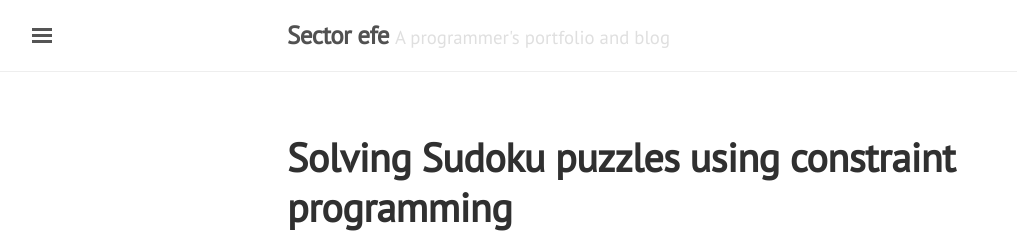
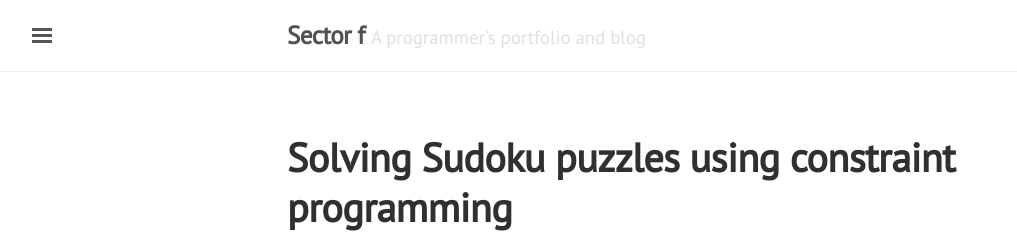
Before and after one commit to defvol/portafolio, a Jekyll site: the page built from index.html, in a window 1280 px wide. Shown: the top 233 px of the page, without its empty margins (3-1020 px from the left). Built offline with Jekyll 4.4.1, drawn with Linux system fonts in a browser that asks for light colours; nearby versions of some CDN libraries; the list of posts is cut into pages by our own code.

Commit message:
Update domain

```diff
--- a/CNAME
+++ b/CNAME
@@ -1 +1 @@
-sector-efe.net
+sector-f.net
--- a/_config.yml
+++ b/_config.yml
@@ -1,13 +1,13 @@
-title: Sector efe
+title: Sector f
 tagline: "A programmer's portfolio and blog"
-email: rod@sector-efe.net
+email: rod@sector-f.net
 description: >- # this means to ignore newlines until "baseurl:"
   Personal website for Rod* Wilhelmy A.K.A. defvol (formerly rodowi).
   Here you'll find my portfolio and some technical blog posts.
   Hope you enjoy it.
   Peace.
 baseurl: "" # the subpath of your site, e.g. /blog
-url: "http://sector-efe.net"
+url: "http://sector-f.net"
 twitter_username: defvol
 github_username:  defvol
 linkedin_username: rowil
@@ -26,7 +26,7 @@
 # About/contact
 author:
   name:              Rod Wilhelmy
-  email:             rod@sector-efe.net
+  email:             rod@sector-f.net
 
 # Exclude from processing.
 # The following items will not be processed, by default. Create a custom list
```
